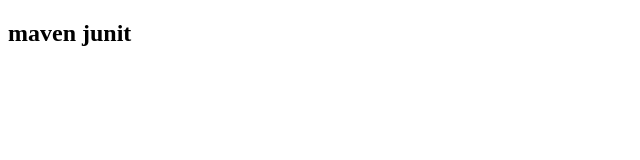
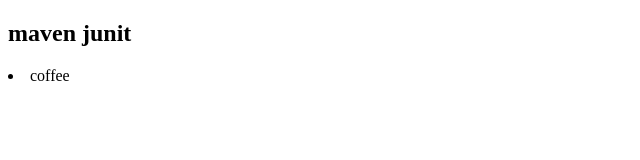
Before and after one commit to Pavi-gr/day1, a plain HTML site: page index1.html in a window 1280 px wide. Shown: the full height of the page, 0-640 px from the left. Drawn offline with Linux system fonts and the light colour scheme.

Commit message:
fix: coffee

```diff
--- a/index1.html
+++ b/index1.html
@@ -6,6 +6,6 @@
     <title>Document</title>
 </head>
 <body>
-   <h2> maven junit</h2>
+   <h2> maven junit</h2> <li> coffee</li>
 </body>
 </html>
```
